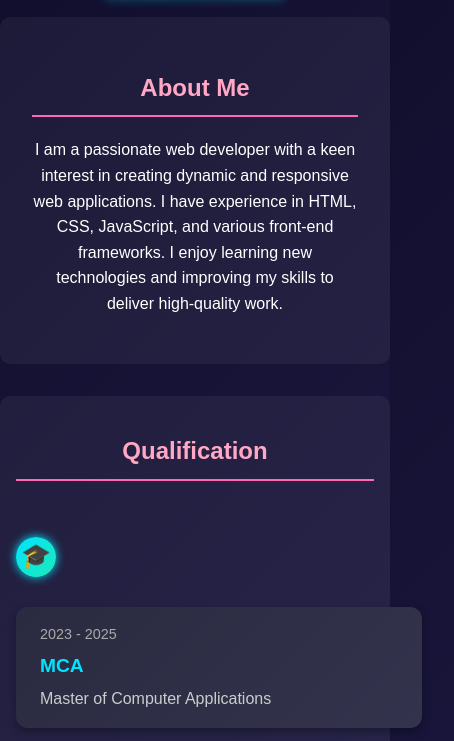
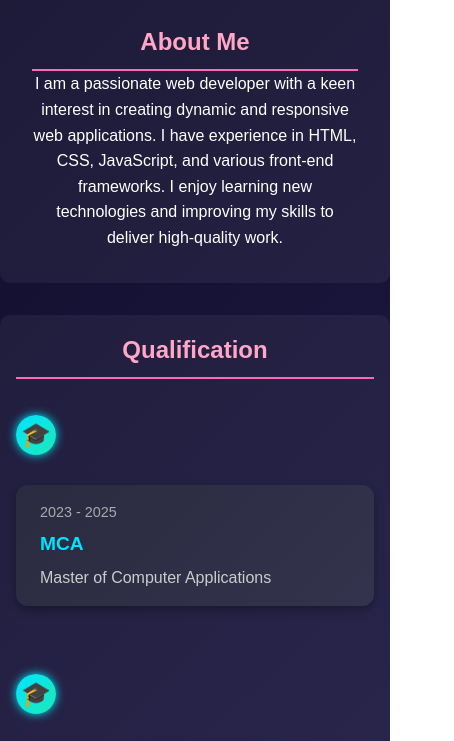
Before and after one commit to bimleshydv8083/portfolio_Page, a plain HTML site: page index.html in a window 390 px wide. Shown: the part 279-1020 px from the top of the page, 454 px wide, since content can reach past the window. Drawn offline with Linux system fonts and the light colour scheme.

Commit message:
adjust padding and margin for the whole page due to mobile view

```diff
--- a/style.css
+++ b/style.css
@@ -1,4 +1,11 @@
 /* style.css */
+
+* {
+  margin: 0;
+  padding: 0;
+  box-sizing: border-box;
+}
+
 body {
     margin: 0;
     padding: 0;
@@ -6,6 +13,8 @@ body {
     background: linear-gradient(135deg, #0f0c29, #302b63, #24243e);
     color: #ffffff;
     line-height: 1.6;
+    overflow-x: hidden;
+
 }
 
 .profile-header {
```
